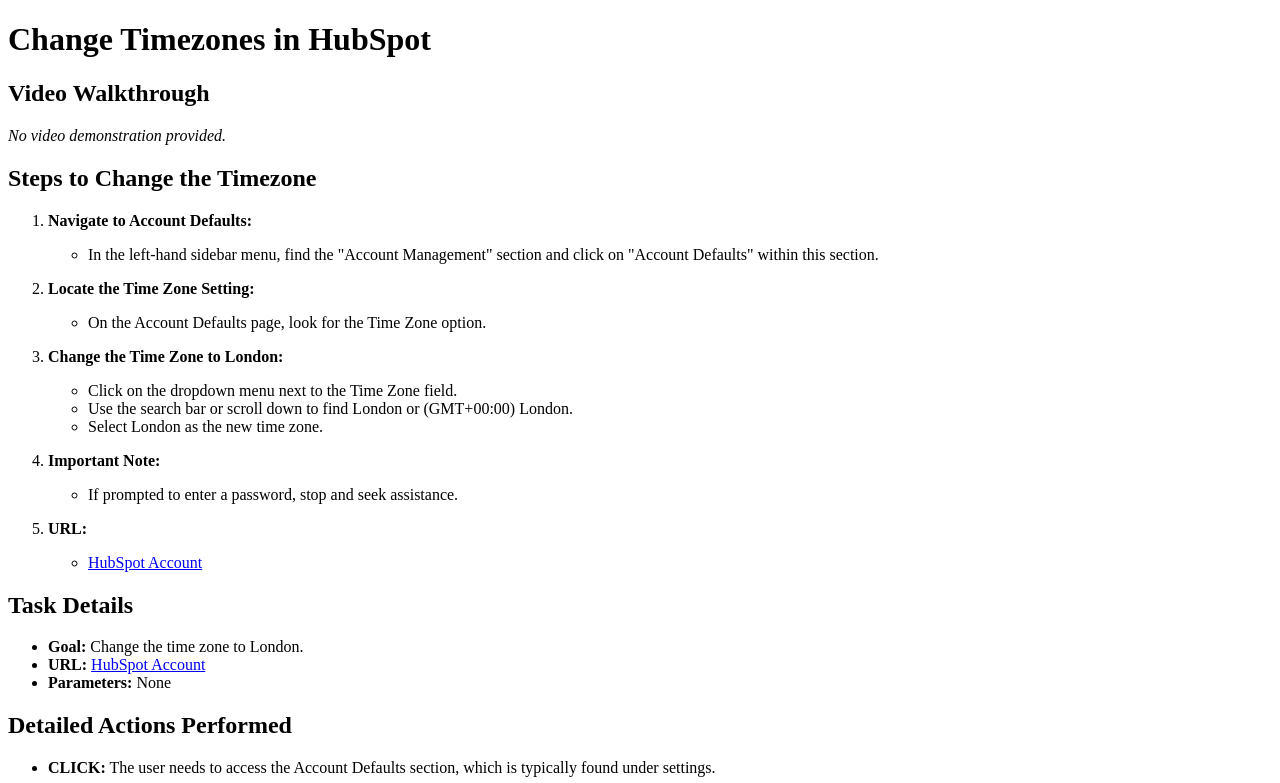
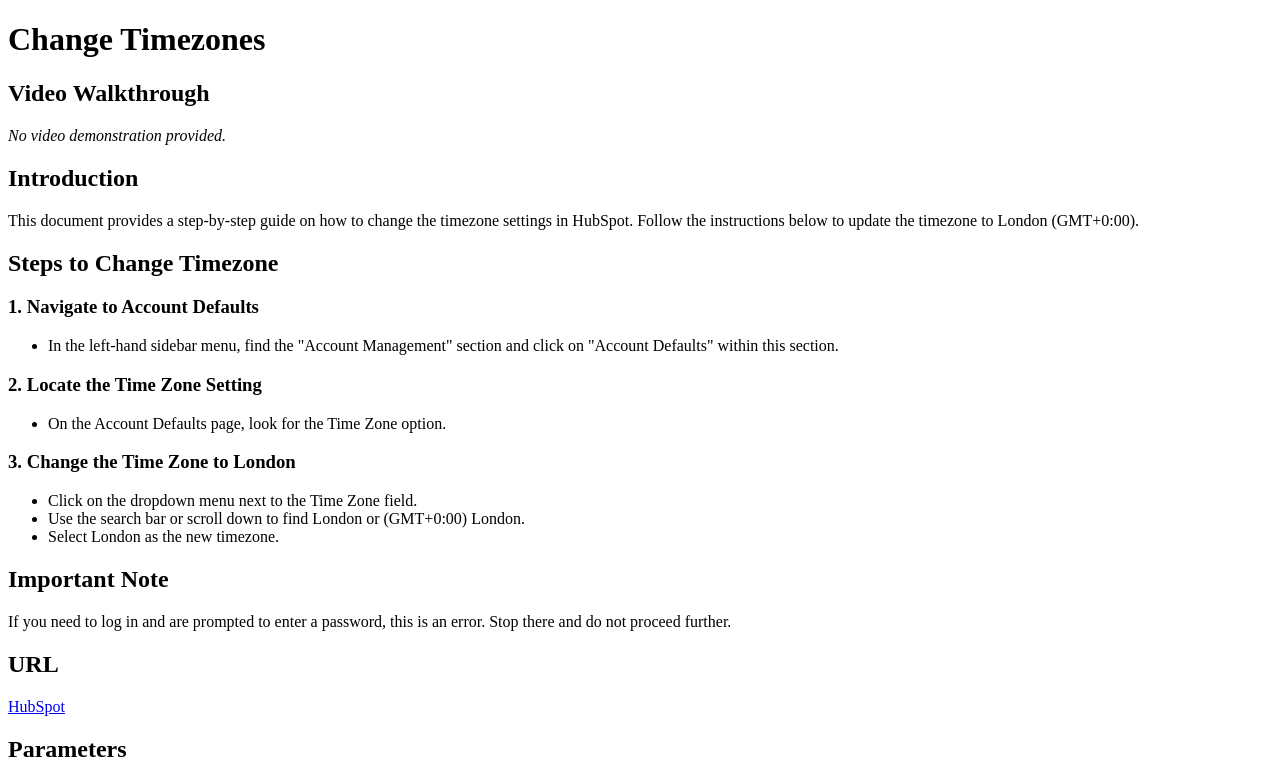
Before and after one commit to Shavvimal/hubspot-demo-docs, a Next.js app: page /change-timezone in a window 1280 px wide. Shown: the top 783 px of the page. Built offline with nearby package versions, Linux system fonts and the light colour scheme.

Commit message:
docs: update and enhance timezone change documentation for clarity and structure

```diff
--- a/src/pages/change-timezone.mdx
+++ b/src/pages/change-timezone.mdx
@@ -1,52 +1,59 @@
-# Change Timezones in HubSpot
+# Change Timezones
 
 ## Video Walkthrough
 
 *No video demonstration provided.*
 
-## Steps to Change the Timezone
+## Introduction
 
-1. **Navigate to Account Defaults:**
-   - In the left-hand sidebar menu, find the "Account Management" section and click on "Account Defaults" within this section.
+This document provides a step-by-step guide on how to change the timezone settings in HubSpot. Follow the instructions below to update the timezone to London (GMT+0:00).
 
-2. **Locate the Time Zone Setting:**
-   - On the Account Defaults page, look for the Time Zone option.
+## Steps to Change Timezone
 
-3. **Change the Time Zone to London:**
-   - Click on the dropdown menu next to the Time Zone field.
-   - Use the search bar or scroll down to find London or (GMT+00:00) London.
-   - Select London as the new time zone.
+### 1. Navigate to Account Defaults
 
-4. **Important Note:**
-   - If prompted to enter a password, stop and seek assistance.
+- In the left-hand sidebar menu, find the "Account Management" section and click on "Account Defaults" within this section.
 
-5. **URL:**
-   - [HubSpot Account](https://app.hubspot.com/)
+### 2. Locate the Time Zone Setting
 
-## Task Details
+- On the Account Defaults page, look for the Time Zone option.
 
-- **Goal:** Change the time zone to London.
-- **URL:** [HubSpot Account](https://app.hubspot.com/)
-- **Parameters:** None
+### 3. Change the Time Zone to London
+
+- Click on the dropdown menu next to the Time Zone field.
+- Use the search bar or scroll down to find London or (GMT+0:00) London.
+- Select London as the new timezone.
+
+## Important Note
+
+If you need to log in and are prompted to enter a password, this is an error. Stop there and do not proceed further.
+
+## URL
+
+[HubSpot](https://app.hubspot.com/)
+
+## Parameters
+
+None
 
 ## Detailed Actions Performed
 
-- **CLICK:** The user needs to access the Account Defaults section, which is typically found under settings.
-  - **Status:** Completed
-  - **Confidence:** 1.00
+- **CLICK**: The user needs to access the Account Defaults section, which is typically found under settings.
+  - **Context**:
+  - **Status**: failed
+  - **Confidence**: 1.00
 
-- **CLICK:** The user needs to change the time zone setting to London.
-  - **Status:** Completed
-  - **Confidence:** 1.00
+- **CLICK**: The user needs to access the Account Defaults section, which is typically found under settings.
+  - **Context**:
+  - **Status**: completed
+  - **Confidence**: 0.90
 
-- **SELECT_OPTION:** The user needs to select London as the new time zone.
-  - **Status:** Failed
-  - **Confidence:** 1.00
+- **CLICK**: The user needs to access the Account Defaults section, which is typically found under settings.
+  - **Context**:
+  - **Status**: completed
+  - **Confidence**: 1.00
 
-- **CLICK:** The user needs to navigate to the Account Defaults section to change the time zone.
-  - **Status:** Completed
-  - **Confidence:** 1.00
-
-- **COMPLETE:** The user goal was to change the time zone to 'London'. The screenshot shows that the 'Time Zone' is set to 'UTC +00:00 London', which matches the user's goal. Therefore, the user has successfully changed the time zone to London.
-  - **Status:** Completed
-  - **Confidence:** 0.00
+- **COMPLETE**: The user goal was to change the timezone to 'London'. The 'Timezone' field on the 'Account Defaults' page is already set to 'UTC +00:00 London', which matches the user's goal. Therefore, the user has successfully completed their goal.
+  - **Context**:
+  - **Status**: completed
+  - **Confidence**: 0.00
```
